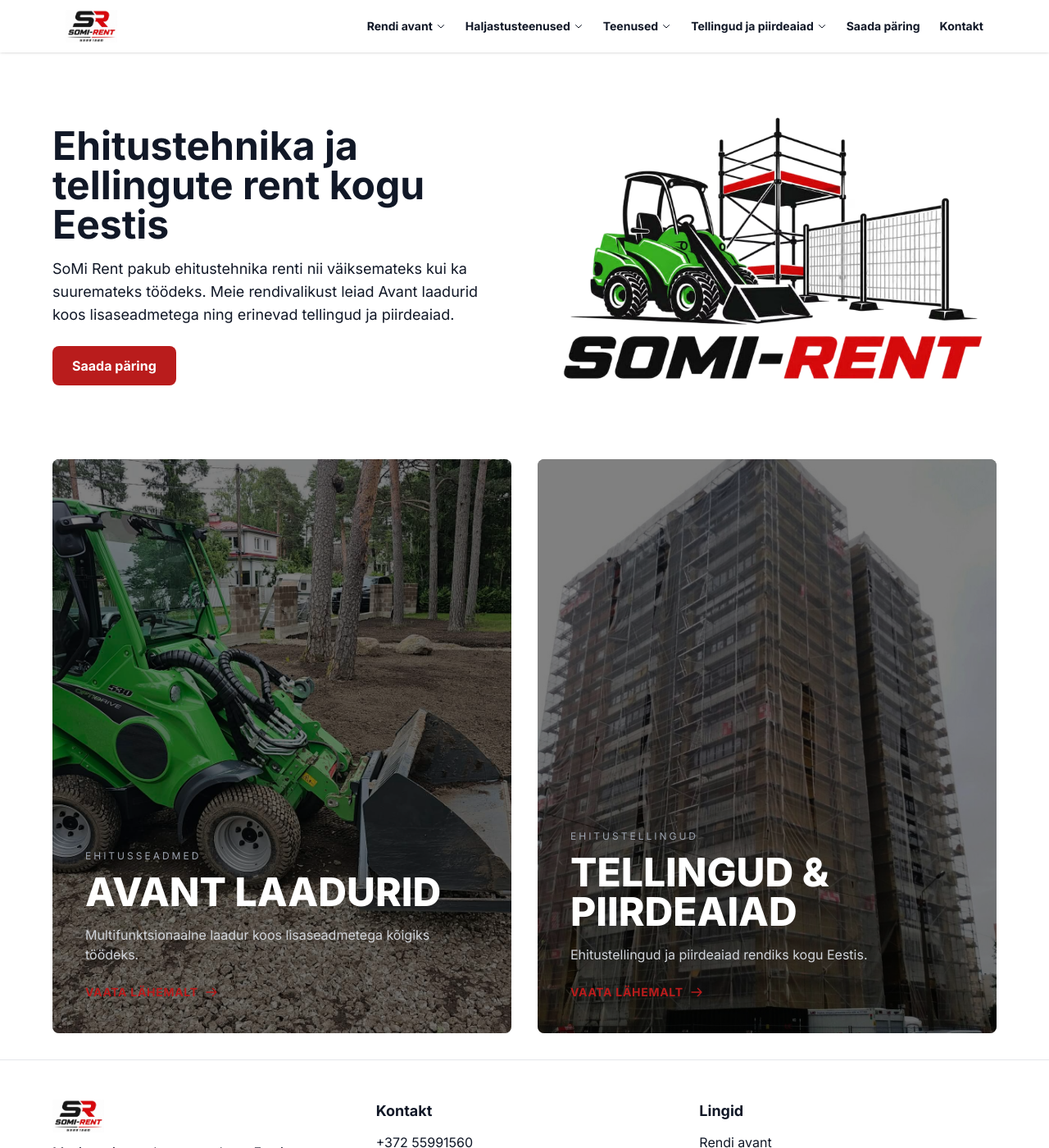
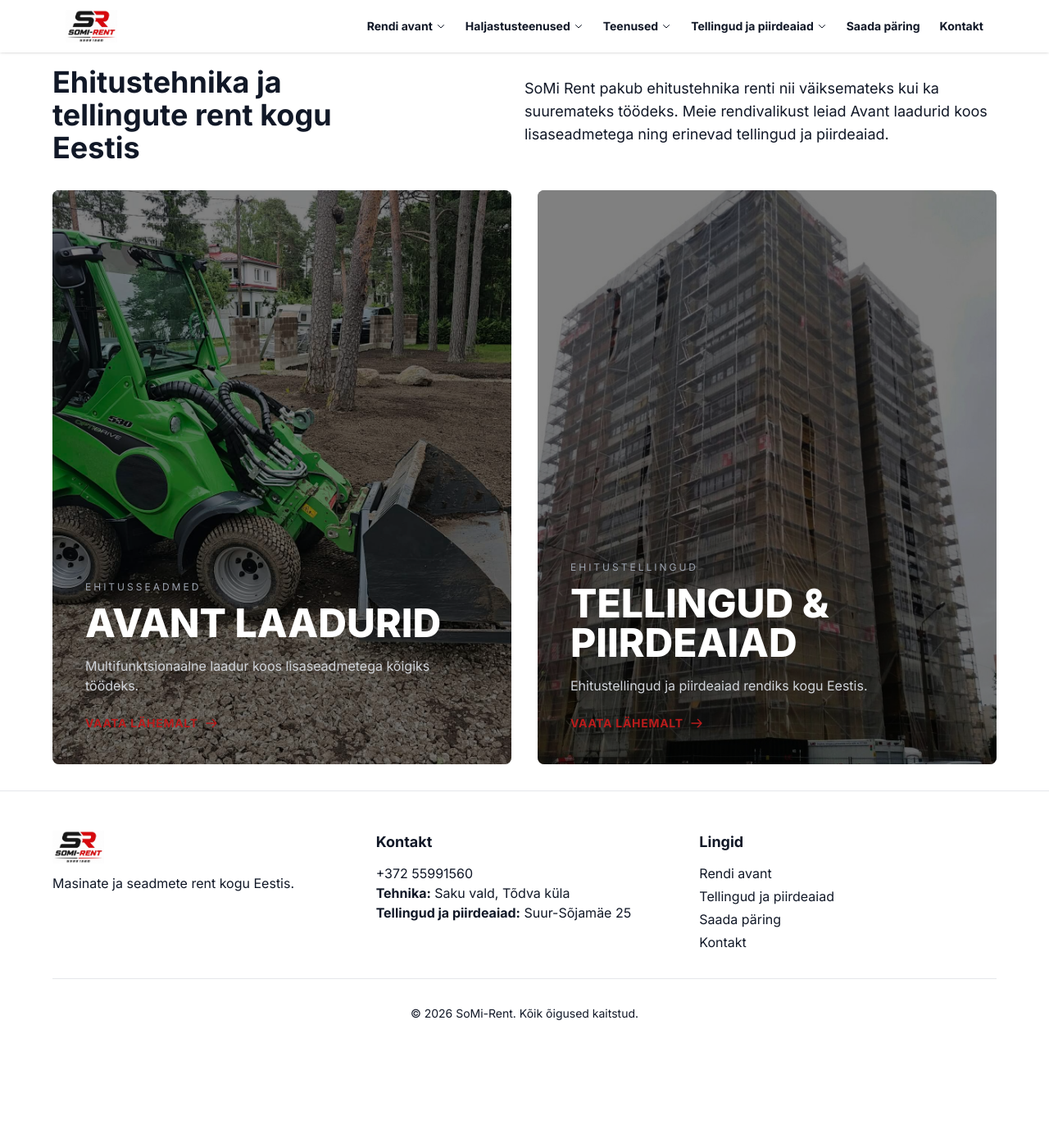
Before and after one commit to SoMi-Rent-OU/rendiportaal-homepage, a Jekyll site: the page built from index.md, in a window 1280 px wide and 1400 px high. Shown: the whole window at 82% size. Built offline with Jekyll 4.4.1, drawn with Linux system fonts in a browser that asks for light colours.

Commit message:
make the landing page more professional by removing the vector graphic

```diff
--- a/_layouts/home.html
+++ b/_layouts/home.html
@@ -1,18 +1,10 @@
 ---
 layout: default
 ---
-<section class="py-16 px-4">
-  <div class="max-w-6xl mx-auto flex flex-col md:flex-row items-center gap-12">
-    <div class="flex-1">
-      <h1 class="text-4xl md:text-5xl font-bold mb-4">{{ page.title }}</h1>
-      <p class="text-lg mb-6">{{ page.description }}</p>
-      <a href="/paring/" class="inline-block bg-red-700 text-white font-bold px-6 py-3 rounded-lg hover:bg-red-800 transition">
-        Saada päring
-      </a>
-    </div>
-    <div class="flex-1 md:block hidden">
-      <img src="/images/hero.avif" alt="SoMi-Rent" class="rounded-lg w-full">
-    </div>
+<section class="py-4 max-w-6xl mx-auto">
+  <div class="flex flex-col md:flex-row justify-between items-center">
+    <h1 class="text-3xl md:text-4xl font-bold mb-4 md:w-1/3">{{ page.title }}</h1>
+    <p class="text-lg mb-6 md:w-1/2">{{ page.description }}</p>
   </div>
 </section>
 
```
Also changed, not shown: css/tailwind.min.css.
